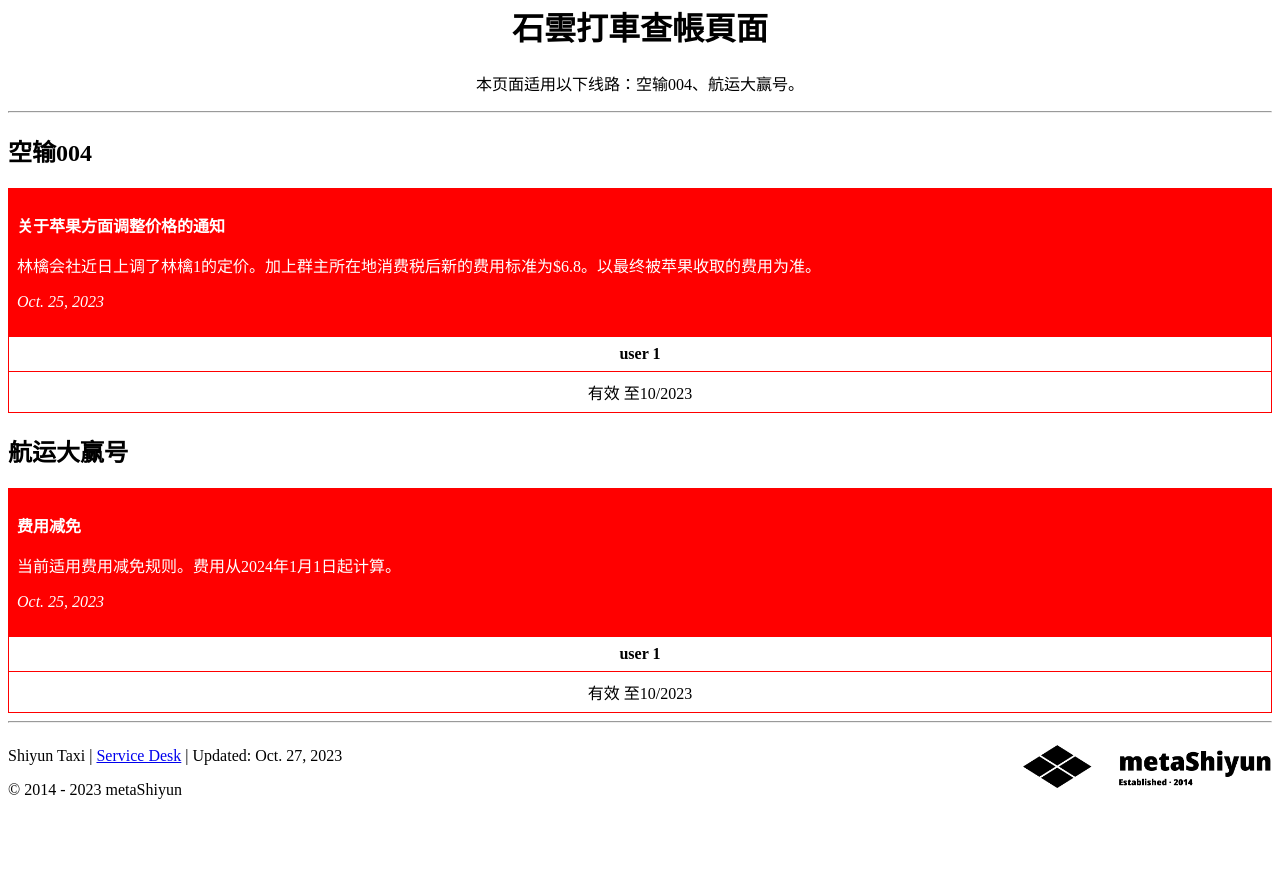
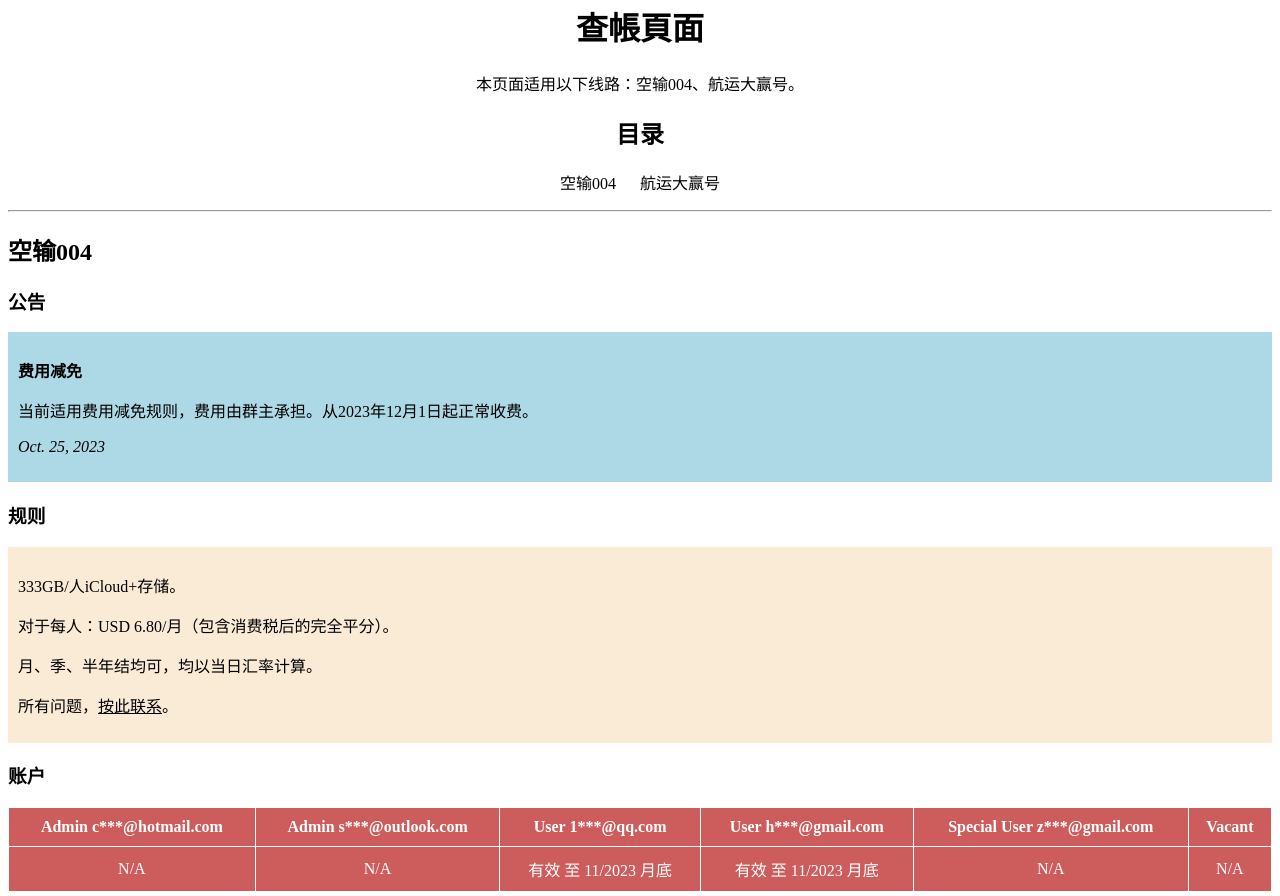
Before and after one commit to thisaccn/go, a plain HTML site: page taxi/index.html in a window 1280 px wide. Shown: the part 130-1026 px from the top of the page. Before the commit the page ends 945 px from the top, so only its background shows below. Drawn offline with Linux system fonts and the light colour scheme.

Commit message:
Update website (Shiyun Taxi) 1. Update data 2. Reformed to align with XHTML 1.0 Strict 3. Add .gitignore file

```diff
--- a/taxi/index.html
+++ b/taxi/index.html
@@ -2,33 +2,45 @@
       "http://www.w3.org/TR/xhtml1/DTD/xhtml1-strict.dtd">
 
 <html xmlns="http://www.w3.org/1999/xhtml">
-<meta charset="utf-8" />
 
 <head>
+<meta http-equiv="Content-Type" content="text/html; charset=utf-8"/>
 
 <title>Shiyun Taxi</title>
 
-<style>
+<style type="text/css">
     .footer {
         text-align: left;
+    }
+
+    .footer-left {
+        float: left;
+        width: 30%;
+    }
+
+    .footer-center {
+        float: left;
+        width: 40%;
+        text-align: center;
+    }
+
+    .footer-right {
+        float: left;
+        width: 30%;
+        text-align: right;
     }
 
     table {
         border-collapse: collapse;
         width: 100%;
-        text-align: center;
     }
 
     th, td {
-        border: 1px solid #ff0000;
-        padding: 8px;
-    }
-
-    .announcement {
-        border: 1px solid #ff0000;
-        padding: 8px;
-        background-color: #ff0000;
-        color: #ffffff;
+        border: 1px solid white;
+        background-color: indianred;
+        padding: 10px;
+        text-align: center;
+        color: white;
     }
 
     .announcement-title {
@@ -39,12 +51,50 @@
         font-style: italic;
     }
 
-    .footer-left {
-        float: left;
+    .rules {
+        padding: 10px;
+        background-color: antiquewhite;
     }
 
-    .footer-right {
-        float: right;
+    .announcement {
+        padding: 10px;
+        background-color: lightblue;
+    }
+
+    .line {
+        margin-bottom: 50px;
+    }
+
+    .navi {
+        text-align: center;
+    }
+
+    .navi-list {
+        list-style-type: none;
+        padding: 0;
+    }
+
+    .navi-list li {
+        display: inline;
+    }
+
+    .navi-list li a {
+        text-decoration: none;
+        color: black;
+        padding: 10px;
+    }
+
+    .navi-list li a:hover {
+        background-color: indianred;
+        color: white;
+    }
+
+    .hlink {
+        color: black;
+    }
+
+    .hlink:hover {
+        color: indianred;
     }
 </style>
 
@@ -53,48 +103,111 @@
 <body>
     <div style="text-align: center;">
         <img height="100" src="./images/metashiyun-new.png" alt="metaShiyun" />
-        <h1>石雲打車查帳頁面</h1>
+        <h1>查帳頁面</h1>
         <p>本页面适用以下线路：空输004、航运大赢号。</p>
     </div>
+
+    <div class="navi">
+        <h2>目录</h2>
+        <ul class="navi-list">
+            <li><a href="#k004">空输004</a></li>
+            <li><a href="#dy">航运大赢号</a></li>
+        </ul>
+    </div>
+
     <hr />
 
+    <div class="line">
+        <a id="k004" />
         <h2>空输004</h2>
+        <h3>公告</h3>
         <div class="announcement">
-        <p class="announcement-title">关于苹果方面调整价格的通知</p>
-        <p>林檎会社近日上调了林檎1的定价。加上群主所在地消费税后新的费用标准为$6.8。以最终被苹果收取的费用为准。</p>
+            <p class="announcement-title">费用减免</p>
+            <p>当前适用费用减免规则，费用由群主承担。从2023年12月1日起正常收费。</p>
             <p class="announcement-date">Oct. 25, 2023</p>
         </div>
+        <h3>规则</h3>
+        <div class="rules">
+            <p>333GB/人iCloud+存储。</p>
+            <p>对于每人：USD 6.80/月（包含消费税后的完全平分）。</p>
+            <p>月、季、半年结均可，均以当日汇率计算。</p>
+            <p>所有问题，<a class="hlink" href="mailto:info@shiyun.org">按此联系</a>。</p>
+        </div>
+        <h3>账户</h3>
         <table>
             <tr>
-            <th>user 1</th>
+                <th>Admin c***@hotmail.com</th>
+                <th>Admin s***@outlook.com</th>
+                <th>User 1***@qq.com</th>
+                <th>User h***@gmail.com</th>
+                <th>Special User z***@gmail.com</th>
+                <th>Vacant</th>
             </tr>
             <tr>
-            <td>有效 至10/2023</td>
+                <td>N/A</td>
+                <td>N/A</td>
+                <td>有效 至 11/2023 月底</td>
+                <td>有效 至 11/2023 月底</td>
+                <td>N/A</td>
+                <td>N/A</td>
             </tr>
         </table>
+    </div>
+
+    <div class="line">
+        <a id="dy" />
         <h2>航运大赢号</h2>
+        <h3>公告</h3>
         <div class="announcement">
             <p class="announcement-title">费用减免</p>
-        <p>当前适用费用减免规则。费用从2024年1月1日起计算。</p>
+            <p>当前适用费用减免规则，费用由船长承担。从2024年1月1日起正常收费。</p>
             <p class="announcement-date">Oct. 25, 2023</p>
         </div>
+        <h3>规则</h3>
+        <div class="rules">
+            <p>对于每人：CNY 7.50/季度（完全平分）。</p>
+            <p>采用季、半年、年结方式结算，以免去每月结算之麻烦。</p>
+            <p>费用问题，<a class="hlink" href="mailto:info@shiyun.org">按此联系</a>。</p>
+            <p>账户问题，<a class="hlink" href="mailto:b@shiyun.org">按此联系</a>。</p>
+        </div>
+        <h3>账户</h3>
         <table>
             <tr>
-            <th>user 1</th>
+                <th>Admin b***</th>
+                <th>User z***</th>
+                <th>User ?</th>
+                <th>User ?</th>
+                <th>User ?</th>
+                <th>User ?</th>
             </tr>
             <tr>
-            <td>有效 至10/2023</td>
+                <td>N/A</td>
+                <td>有效 至 12/2023 月底</td>
+                <td>有效 至 12/2023 月底</td>
+                <td>有效 至 12/2023 月底</td>
+                <td>有效 至 12/2023 月底</td>
+                <td>有效 至 12/2023 月底</td>
             </tr>
         </table>
+    </div>
+
     <hr />
     <div class="footer">
         <div class="footer-left">
-            <p>Shiyun Taxi | <a href="mailto:taxi-service-desk@shiyun.org">Service Desk</a> | Updated: Oct. 27, 2023</p>
+            <p>Shiyun Taxi | <a class="hlink" href="mailto:info@shiyun.org">咨询</a> | 末次更新: Oct. 31, 2023</p>
             <p>© 2014 - 2023 metaShiyun</p>
+        </div>
+        <div class="footer-center">
+            <img src="./images/shiyun-site-seal.png" height="45" alt="metaShiyun" />
+            <p>
+                <a href="http://validator.w3.org/check?uri=referer"><img
+                  src="http://www.w3.org/Icons/valid-xhtml10" alt="Valid XHTML 1.0 Strict" height="31" width="88" /></a>
+            </p>
         </div>
         <div class="footer-right">
             <img src="./images/metashiyun-new-2014.png" height="45" style="margin-top: 5%;" alt="metaShiyun | Established 2014" />
         </div>
     </div>
 </body>
+
 </html>
```
Also changed, not shown: taxi/images/seal.png (deleted), taxi/images/shiyun-site-seal.png (added), 1 other file. Lines whose indentation alone changed are shown as unchanged.
